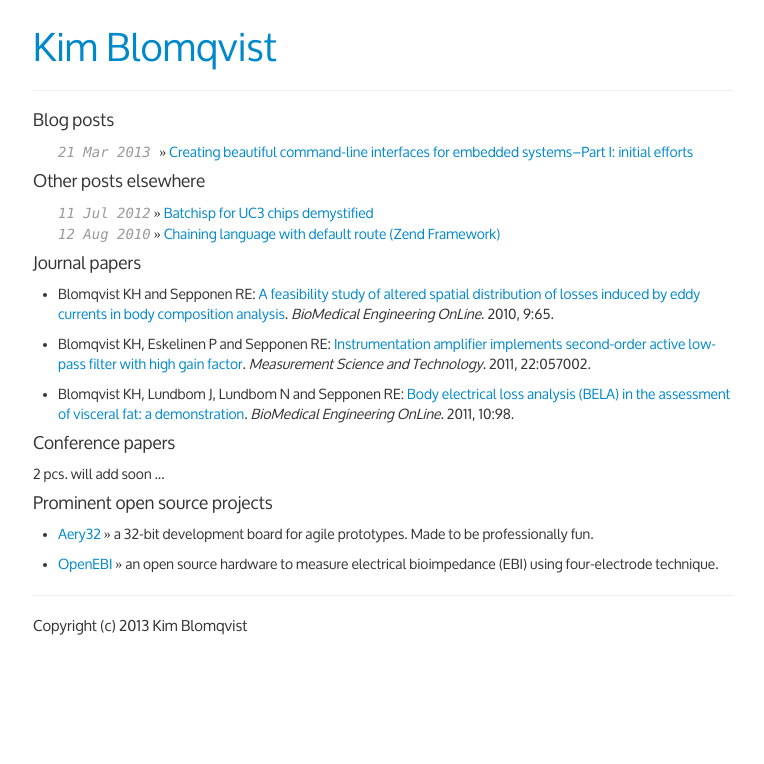
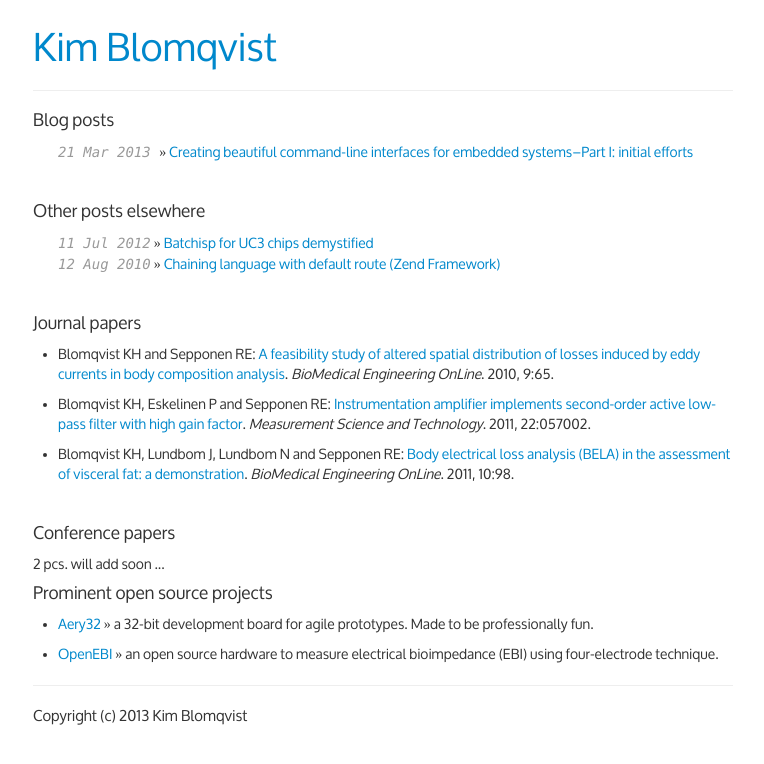
Before and after one commit to kblomqvist/kblomqvist.github.com, a Jekyll site: the page built from index.html, in a window 1280 px wide. Shown: the top 764 px of the page, without its empty margins (257-1021 px from the left). Built offline with Jekyll 4.4.1, drawn with Linux system fonts in a browser that asks for light colours; Markdown is read by kramdown in place of the engine named in the settings; the list of posts is cut into pages by our own code; comment, search, counter and statistics services are not loaded.

Commit message:
Update index.html

```diff
--- a/index.html
+++ b/index.html
@@ -8,7 +8,7 @@ description: My technical writings on electronics and programming.
 	{% for post in site.posts limit: 10 %}
 	{% include post-list-item.html %}
 	{% endfor %}
-</ul>
+</ul><br/>
 
 <h4>Other posts elsewhere</h4>
 <ul class="mylist">
@@ -24,7 +24,7 @@ description: My technical writings on electronics and programming.
     Chaining language with default route (Zend Framework)
     </a>
   </li>
-</ul>
+</ul><br/>
 
 <h4>Journal papers</h4>
 <ul class="jpapers">
@@ -46,7 +46,7 @@ description: My technical writings on electronics and programming.
     Body electrical loss analysis (BELA) in the assessment of visceral fat: a demonstration</a>.
     <i>BioMedical Engineering OnLine</i>. 2011, 10:98.
   </li>
-</ul>
+</ul><br/>
 
 <h4>Conference papers</h4>
 2 pcs. will add soon ...
```
